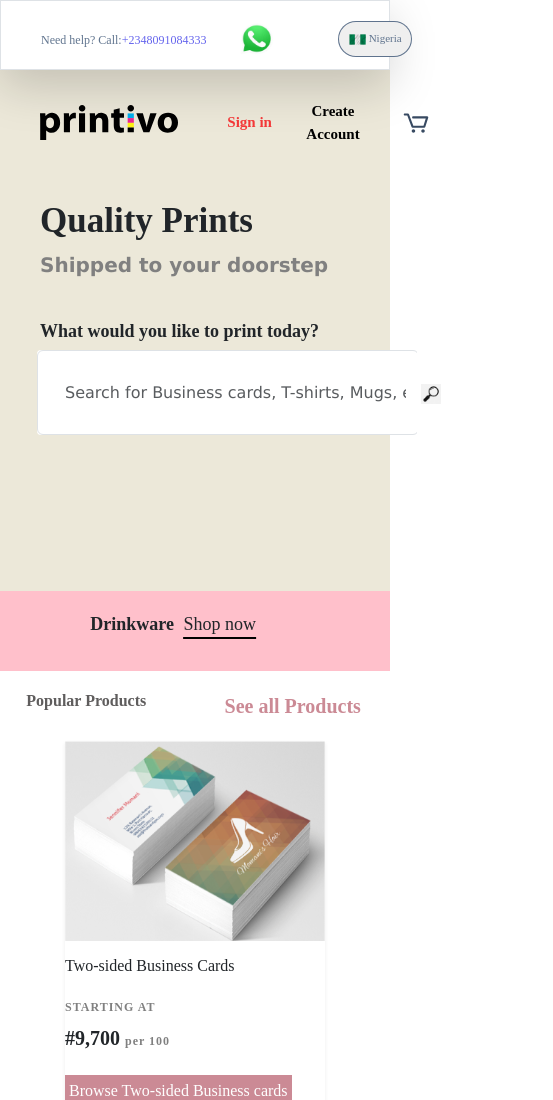
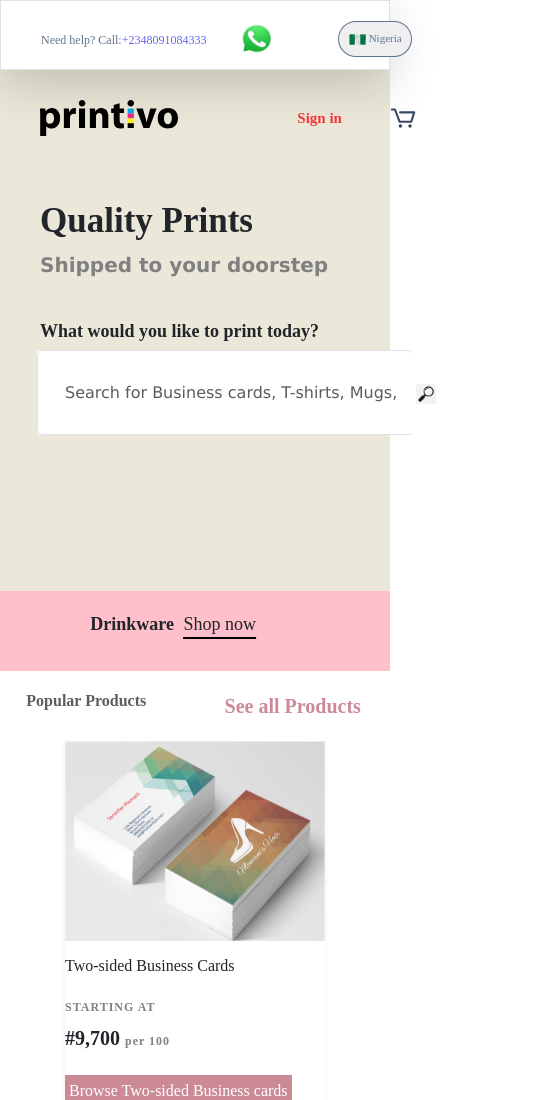
Before and after one commit to dayframs/First-Project, a plain HTML site: page index.html in a window 390 px wide. Shown: the top 1100 px of the page, 553 px wide, since content can reach past the window. Drawn offline with Linux system fonts and the light colour scheme.

Commit message:
files updated

```diff
--- a/index.html
+++ b/index.html
@@ -42,7 +42,7 @@
             <div class="hero1c">
                 <a href=""><span>Sign in</span>
                 </a>
-                <a href="">Create Account</a>
+                <a class="create" href="">Create Account</a>
                 <a href=""><img src="./shoppingcart.svg" alt=""></a>
             </div>
         </div>
--- a/media.css
+++ b/media.css
@@ -126,8 +126,7 @@ header .img2 {
     display: none;
 }
 .hero1c {
-    justify-content: right;
-    justify-content: space-around;
+    justify-content: flex-end;
     align-items: center;
     width: 250px;
 }
@@ -138,7 +137,7 @@ header .img2 {
 }
 .hero1a {
     margin-left: -20px;
-    margin-right: 30px;
+    margin-right: 100px;
 }
 .hero2 h1 {
     font-size: 35px;
@@ -146,9 +145,12 @@ header .img2 {
 }
 
 .hero2 form {
-    width: 115%;
+    width: 95%;
 }
 .hero2 {
     margin-left: -20px;
 }
+.create {
+    display: none;
 }
+}
```
